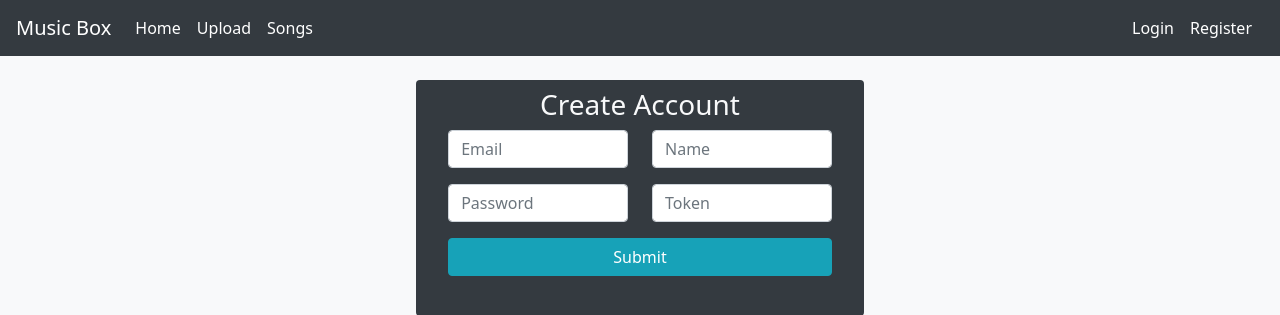
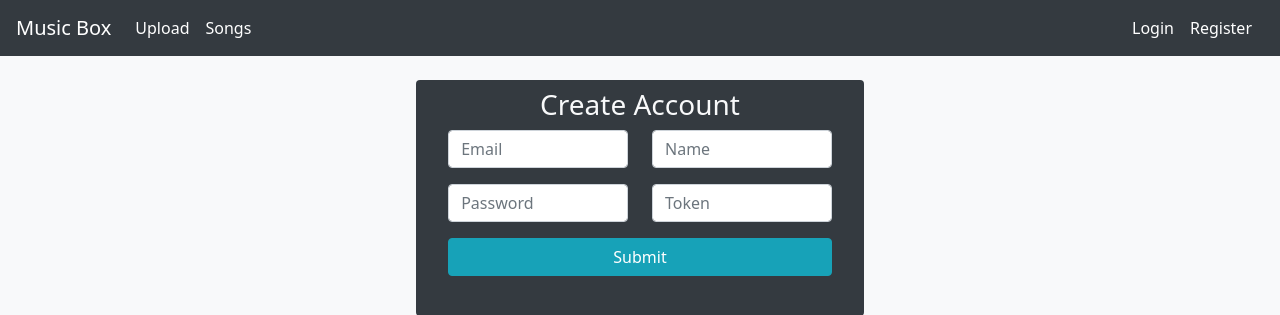
Before and after one commit to mr55p-dev/music_box, a Flask app: page /signup in a window 1280 px wide. Shown: the top 315 px of the page. Run offline with Flask 2, Linux system fonts and the light colour scheme; parts of the project's set-up code (start-up, migrations or seed data) failed here and were passed over; some libraries are stand-ins or nearby versions.

Commit message:
Final update before pushing v0.1 to a device
We have a stable working copy of the standalone website, however there is a major problem in that the webserver is too heavy to run properly off a raspberry pi zero. Some small code changes may enable it to run correctly on a raspberry pi 3, however a complete rewrite in a compiled language like Go is required for the webserver to run correctly off an embedded device. Still unsure how to navigate this situation given my time constraints.

```diff
--- a/flask_server/templates/nav.html
+++ b/flask_server/templates/nav.html
@@ -1,12 +1,11 @@
 <nav class="navbar navbar-expand-lg navbar-dark bg-dark">
     <div class="container-fluid">
-      <a class="navbar-brand" href="#">Music Box</a>
+      <a class="navbar-brand" href="{{ url_for('main.index') }}">Music Box</a>
       <button class="navbar-toggler" type="button" data-toggle="collapse" data-target="#navbarSupportedContent" aria-controls="navbarSupportedContent" aria-expanded="false" aria-label="Toggle navigation">
         <span class="navbar-toggler-icon"></span>
       </button>
       <div class="collapse navbar-collapse" id="navbarSupportedContent">
         <ul class="navbar-nav mr-auto mb-2 mb-lg-0">
-          <li class="nav-item"><a class="nav-link active" href="{{ url_for('main.index') }}">Home</a></li>
           <li class="nav-item"><a class="nav-link active" href="{{ url_for('product.upload_song') }}">Upload</a></li>
           <li class="nav-item"><a class="nav-link active" href="{{ url_for('product.show_songs') }}">Songs</a></li>
         </ul>
```
Also changed, not shown: flask_server/routes/product.py (line endings or trailing spaces), 1 other file.
